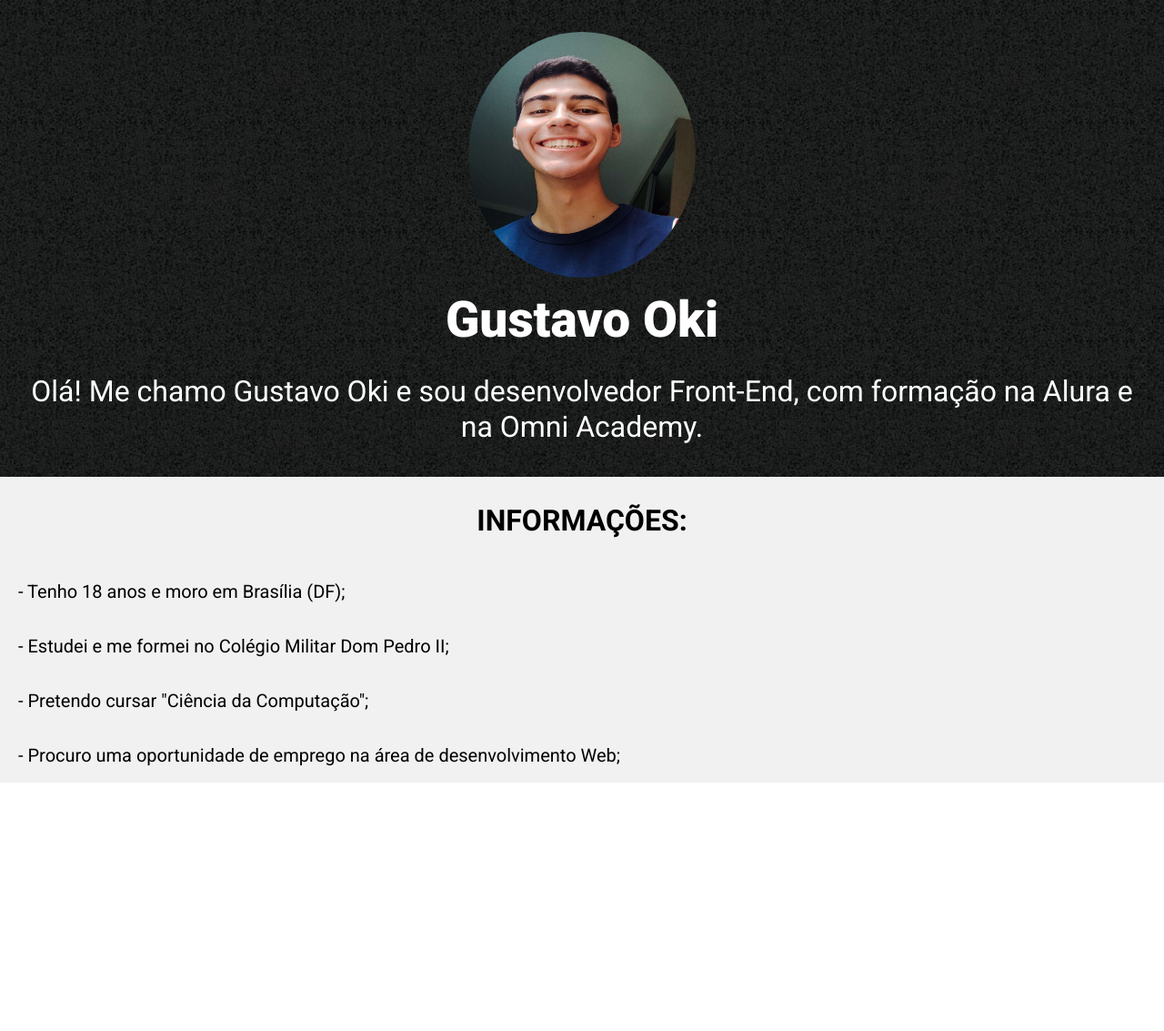
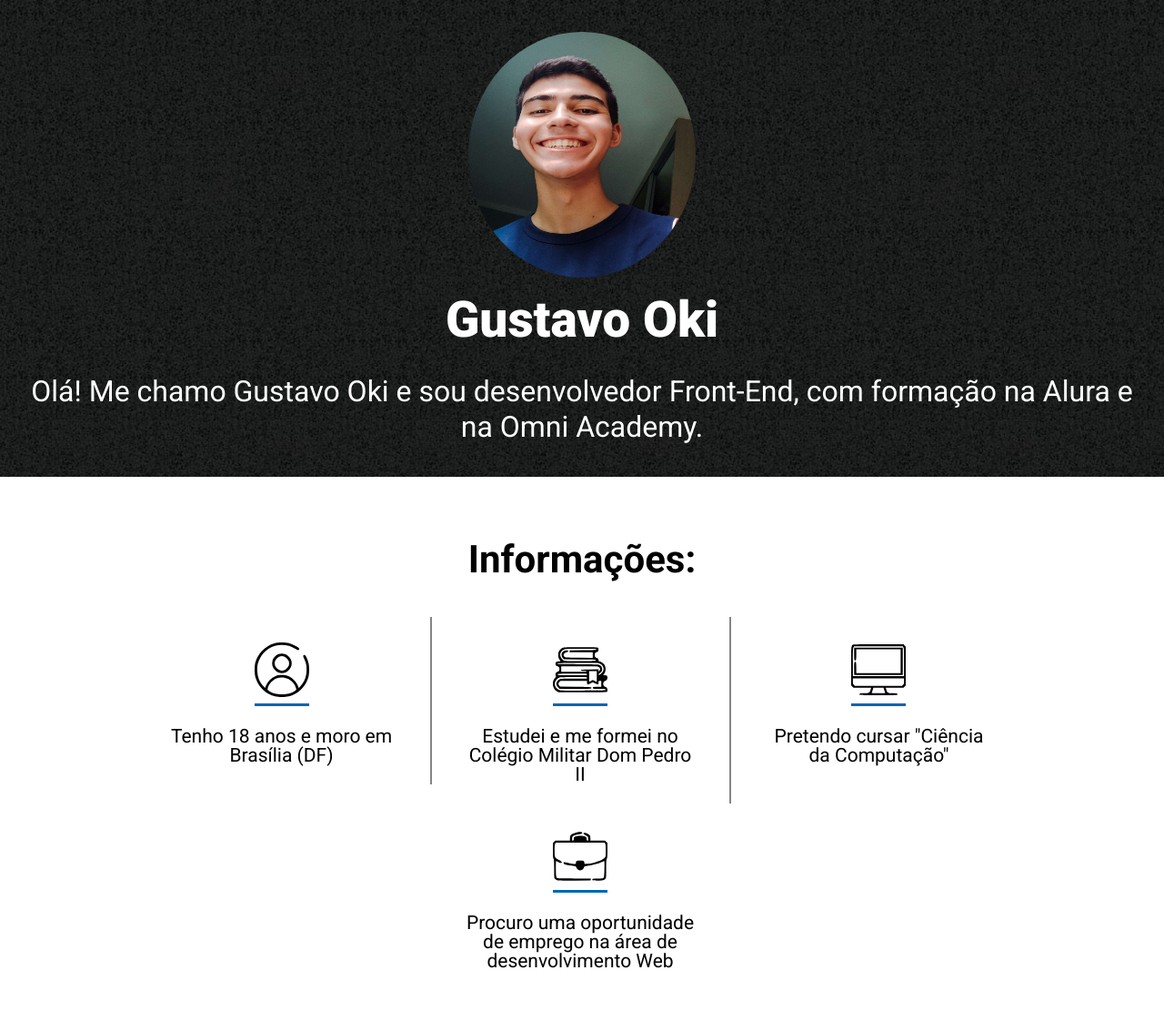
Before and after one commit to GustOki/curriculo, a plain HTML site: page index.html in a window 1280 px wide. Shown: the whole page at 91% size. Before the commit the page ends 860 px from the top, so only its background shows below. Drawn offline with Linux system fonts and the light colour scheme.

Commit message:
adicionando info e estilizando

```diff
--- a/index.html
+++ b/index.html
@@ -22,25 +22,32 @@
         </section>
 
         <section class="conteudo">
-            <div class="container__conteudo">
                 <h2 class="info__titulo">Informações:</h2>
 
+                <div class="container__info">
                     <ul class="info__lista">
                         <li class="lista__link">
-                        - Tenho 18 anos e moro em Brasília (DF);
+                            <img src="./icons/perfil.svg" alt="ícone de perfil" class="lista__link__icon">
+                            <p class="lista__link__texto">Tenho 18 anos e moro em Brasília (DF)</p>
                         </li>
                         <li class="lista__link">
-                        - Estudei e me formei no Colégio Militar Dom Pedro II;
+                            <img src="./icons/livros.svg" alt="ícone de livros" class="lista__link__icon">
+                            <p class="lista__link__texto">Estudei e me formei no Colégio Militar Dom Pedro II</p>
                         </li>
-                    <li class="lista__link">
-                        - Pretendo cursar "Ciência da Computação";
+                        <li class="lista__link" id="icon__noneborder">
+                            <img src="./icons/computador.svg" alt="ícone de computador" class="lista__link__icon">
+                            <p class="lista__link__texto">Pretendo cursar "Ciência da Computação"</p>
                         </li>
-                    <li class="lista__link">
-                        - Procuro uma oportunidade de emprego na área de desenvolvimento Web;
+                        <li class="lista__link" id="icon__noneborder">
+                            <img src="./icons/trabalho.svg" alt="ícone de trabalho" class="lista__link__icon">
+                            <p class="lista__link__texto">Procuro uma oportunidade de emprego na área de desenvolvimento Web</p>
                         </li>
                     </ul>
+                </div>
 
-                <img src="">
+                <div class="container__formacao">
+
+
                 </div>
         </section>
     </body>
--- a/style.css
+++ b/style.css
@@ -7,6 +7,8 @@
     --azul: #0066b4;
     --preto: #000000;
     --info-bg: #f1f1f1;
+    --laranja: #EB9B00;
+    --cinza-claro: #858585
 }
 
 body {
@@ -16,3 +18,7 @@ body {
     font-weight: 400;
     color: var(--branco);
 }
+
+li {
+    list-style: none;
+}
--- a/styles/containerconteudo.css
+++ b/styles/containerconteudo.css
@@ -1,26 +1,47 @@
-.container__conteudo {
-    background-color: var(--info-bg);
-    font-size: 30px;
-    font-weight: 400;
+.conteudo {
+    padding: 5em 0 3em 0;
+    background-color: var(--branco);
+    text-align: center;
     color: var(--preto);
 }
 
 .info__titulo {
-    display: flex;
-    justify-content: center;
-    text-transform: uppercase;
-    font-size: 32px;
+    font-size: 3em;
     font-weight: 700;
+    margin: 0;
+}
+
+.info__lista {
+    padding: 3em;
+}
+
+.lista__link {
+    display: inline-block;
+    width: 25%;
+    padding: 0 1em;
+    margin: 0 0 0 -4px;
+    vertical-align: top;
+    border-right: 2px solid var(--cinza-claro);
+}
+
+#icon__noneborder {
+    border: none;
+}
+
+.lista__link__texto {
+    font-size: 1.5em;
     padding: 1em;
 }
 
-.info__lista {
-    display: inline-flex;
-    flex-wrap: wrap;
-    flex-direction: column;
+.lista__link__icon {
+    width: 60px;
+    padding: 2em 0 0.5em;
+    border-bottom: 3px solid var(--azul);
+    transition: 0.5s;
 }
 
-.lista__link {
-    font-size: 20px;
-    padding: 1em 1em;
+.lista__link__icon:hover {
+    width: 70px;
+    border-bottom: 3px solid var(--laranja);
+    transition: 0.3s;
 }
```
Also changed, not shown: icons/computador.svg (added), icons/livros.svg (added), icons/perfil.svg (added), icons/trabalho.svg (added). Lines whose indentation alone changed are shown as unchanged.
